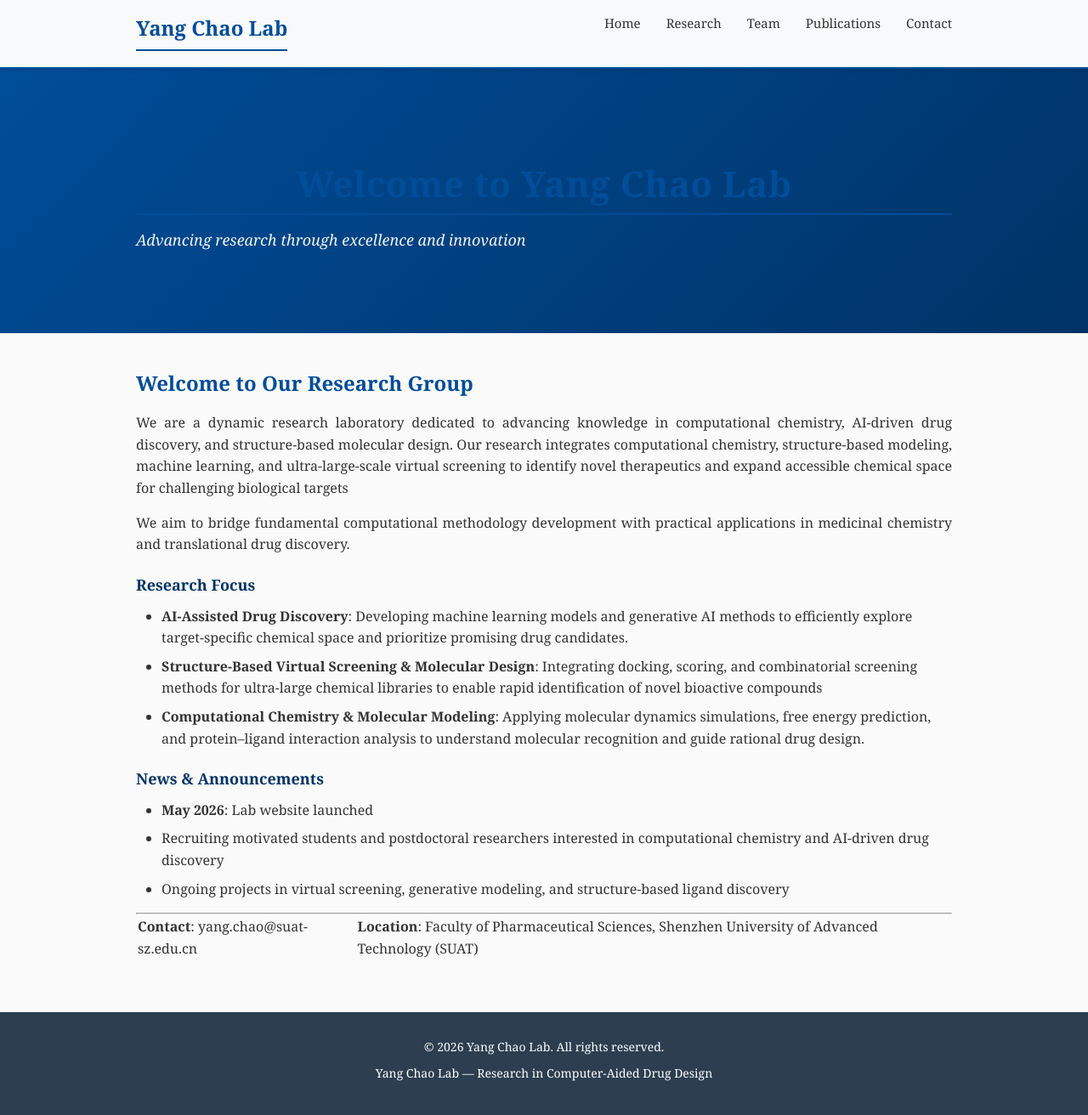
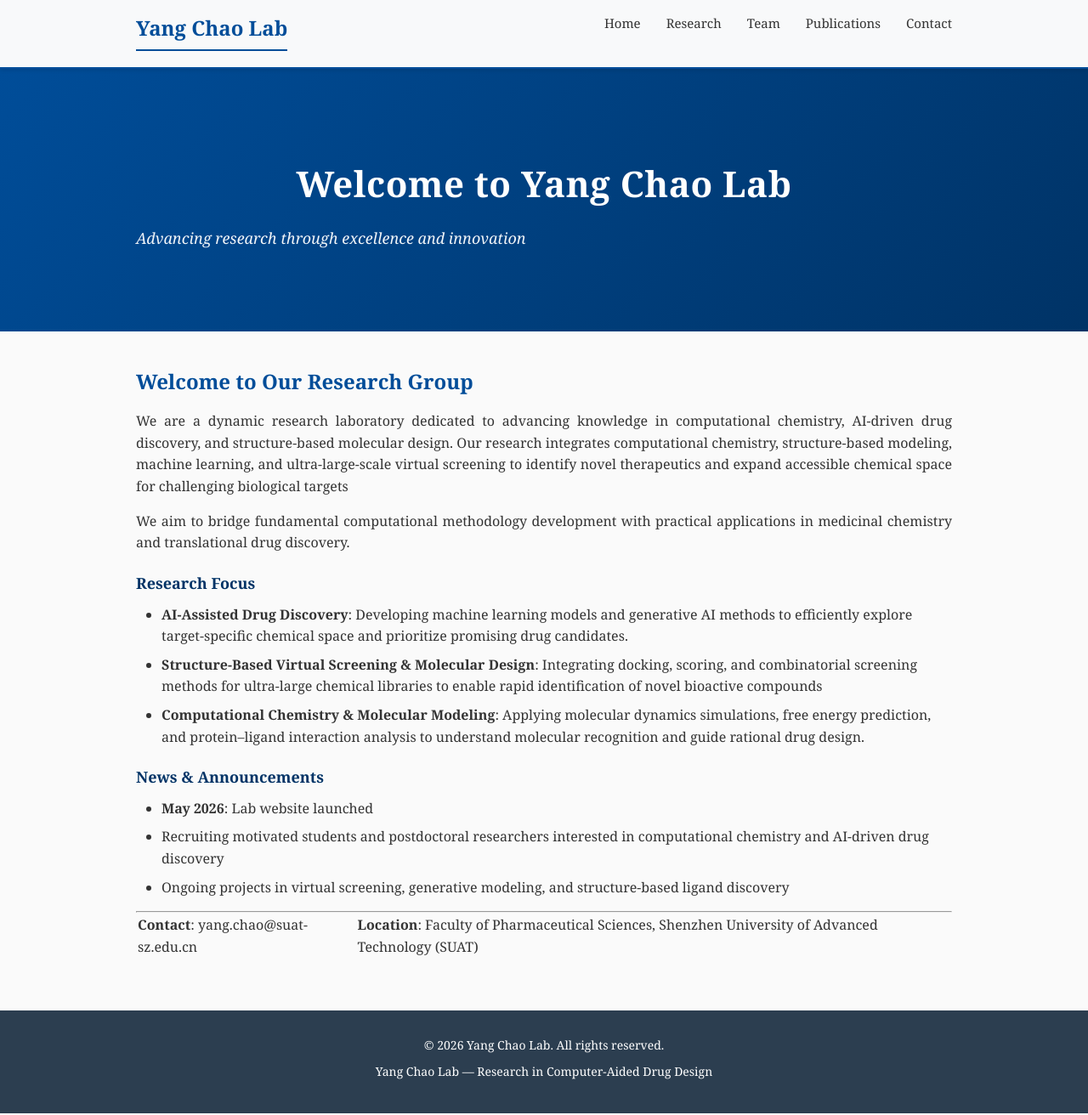
Before and after one commit to cyangNYU/yang_lab.github.io, a Jekyll site: the page built from index.md, in a window 1280 px wide and 1312 px high. Shown: the whole window at 85% size. Built offline with Jekyll 4.4.1, drawn with Linux system fonts in a browser that asks for light colours.

```diff
--- a/_layouts/home.html
+++ b/_layouts/home.html
@@ -5,6 +5,9 @@
     <meta name="viewport" content="width=device-width, initial-scale=1.0">
     <title>{{ page.title }} - Yang Chao Lab</title>
     <link rel="stylesheet" href="{{ '/assets/css/style.css' | relative_url }}">
+    <style>
+        .logo h1 { display: block !important; visibility: visible !important; }
+    </style>
 </head>
 <body>
     <header>
@@ -26,7 +29,7 @@
 
     <div class="hero">
         <div class="container">
-            <h1>Welcome to Yang Chao Lab</h1>
+            <h1 style="display: block; color: white; border: none;">Welcome to Yang Chao Lab</h1>
             <p>Advancing research through excellence and innovation</p>
         </div>
     </div>
```
